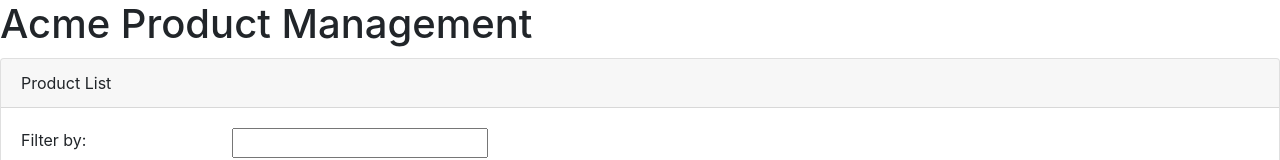
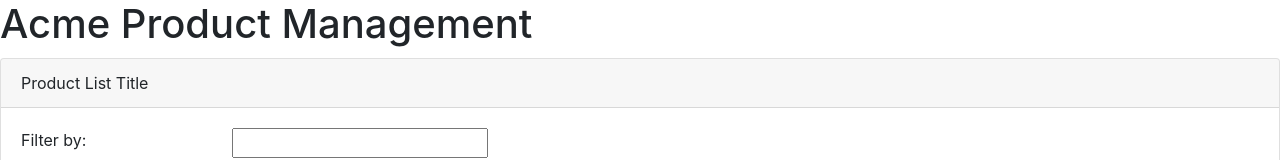
Before and after one commit to aliki212/AngularDK, an Angular app: page / in a window 1280 px wide. Shown: the top 160 px of the page. Built offline with nearby package versions, Linux system fonts and the light colour scheme.

Commit message:
Added custom directive in a component

```diff
--- a/src/app/products/product-list.component.html
+++ b/src/app/products/product-list.component.html
@@ -1,6 +1,6 @@
 <div class="card">
   <div class="card-header">
-    Product List
+    {{pageTitle}}
   </div> <!-- end of card header-->
   <div class='card-body'>
     <div class='row'>
--- a/src/app/products/product-list.component.ts
+++ b/src/app/products/product-list.component.ts
@@ -6,5 +6,5 @@
 })
 
 export class ProductListComponent {
-
+  pageTitle: string = 'Product List Title';
 }
```
